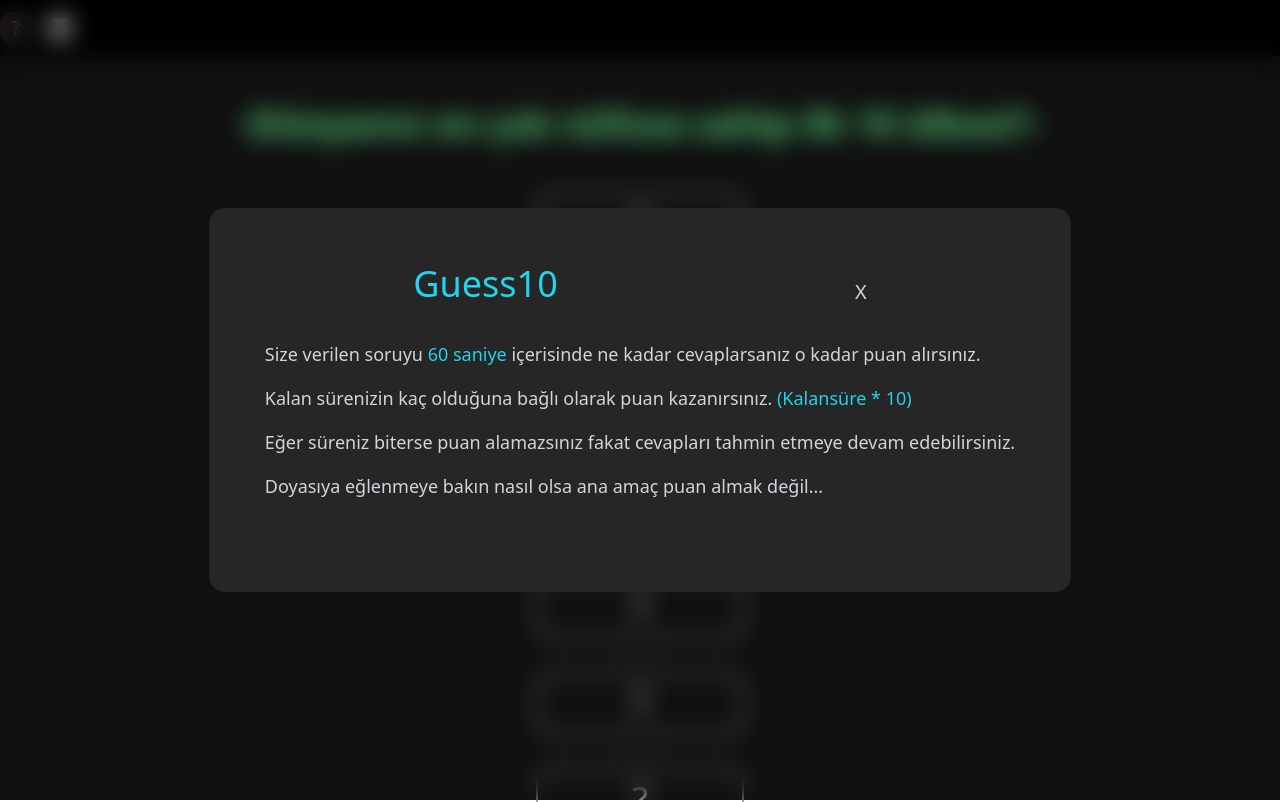
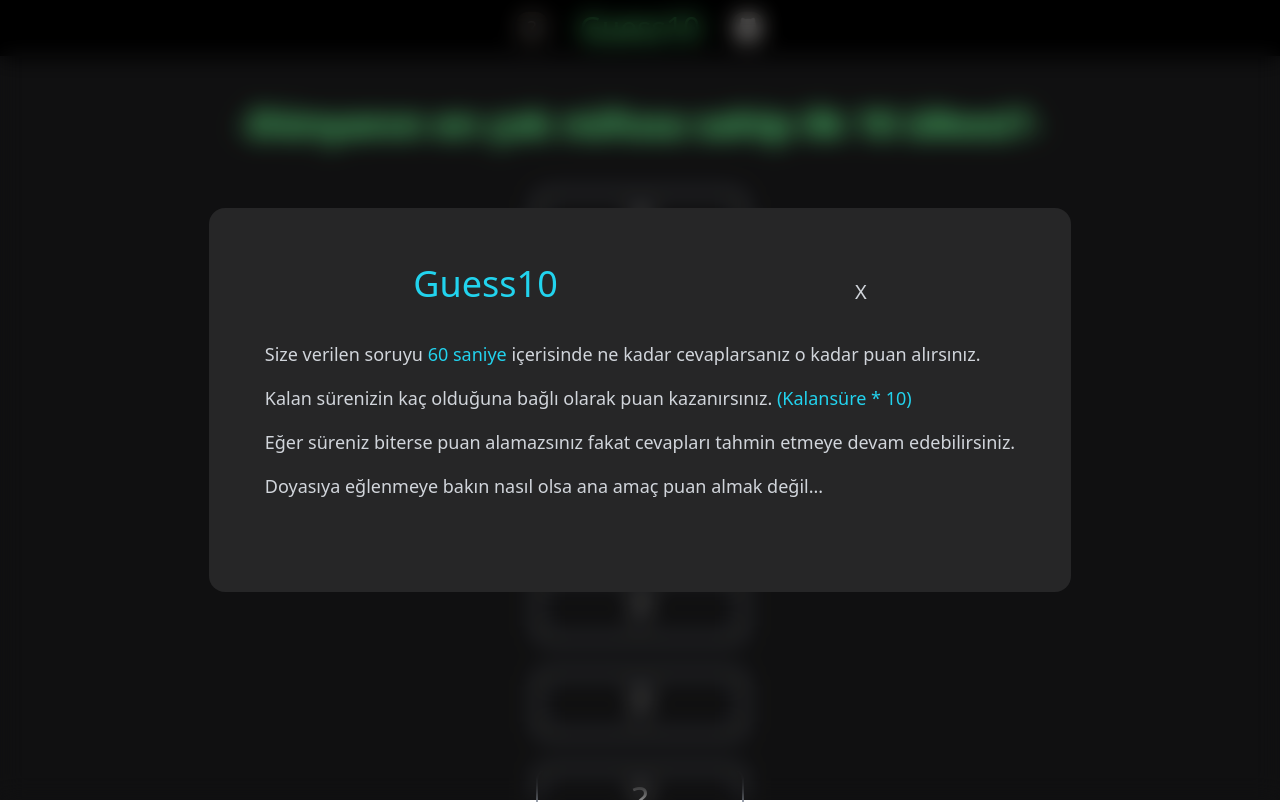
Before and after one commit to oozkanneray/guess-10, a React (Vite) app: page / in a window 1280 px wide. Shown: the top 802 px of the page. Built offline with nearby package versions, Linux system fonts and the light colour scheme.

Commit message:
feat: add game header

```diff
--- a/src/components/Navbar.jsx
+++ b/src/components/Navbar.jsx
@@ -10,15 +10,16 @@ function Navbar() {
   return (
     <div>
       <GuideCard open={open} setOpen={setOpen}/>
-      <nav className="text-gray-300 bg-black h-14 flex items-center">
+      <nav className="text-gray-300 bg-black h-14 flex items-center justify-center">
         <button
-          className="text-xl bg-stone-900 rounded-xl w-8 h-8 "
+          className="text-xl bg-stone-900 rounded-xl w-8 h-8 mx-3 "
           onClick={() => {
             setOpen(true);
           }}
         >
           ?
         </button>
+        <h4 className="text-3xl text-questionTextColor mx-5">Guess10</h4>
         <div className="text-xl bg-stone-900 rounded-xl w-8 h-8 flex items-center justify-center text-center mx-3">
           <a href="https://github.com/oozkanneray/guess-10"><img className="text-xlrounded-xl w-6 h-6" src={githubPng}></img></a>
         </div>
```
